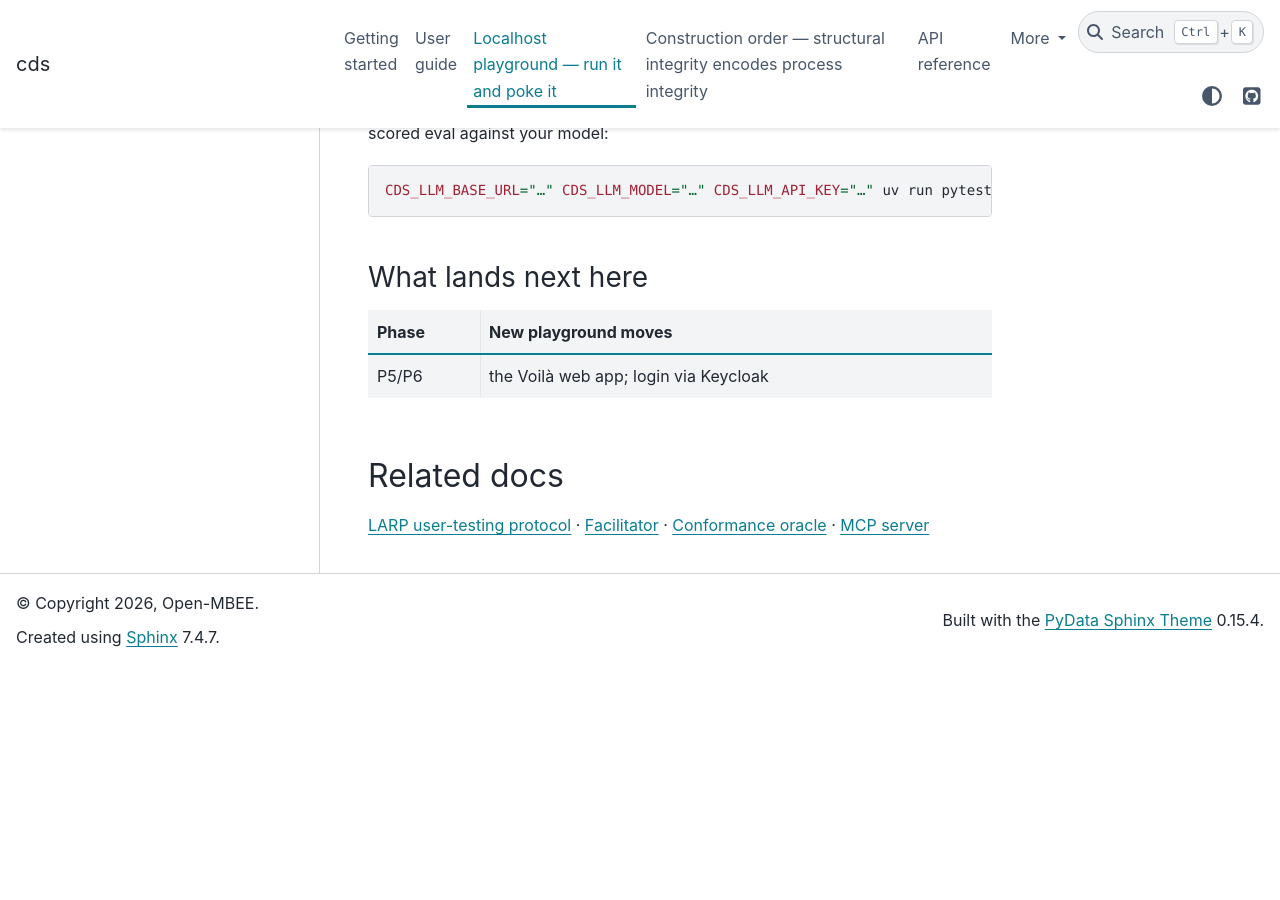
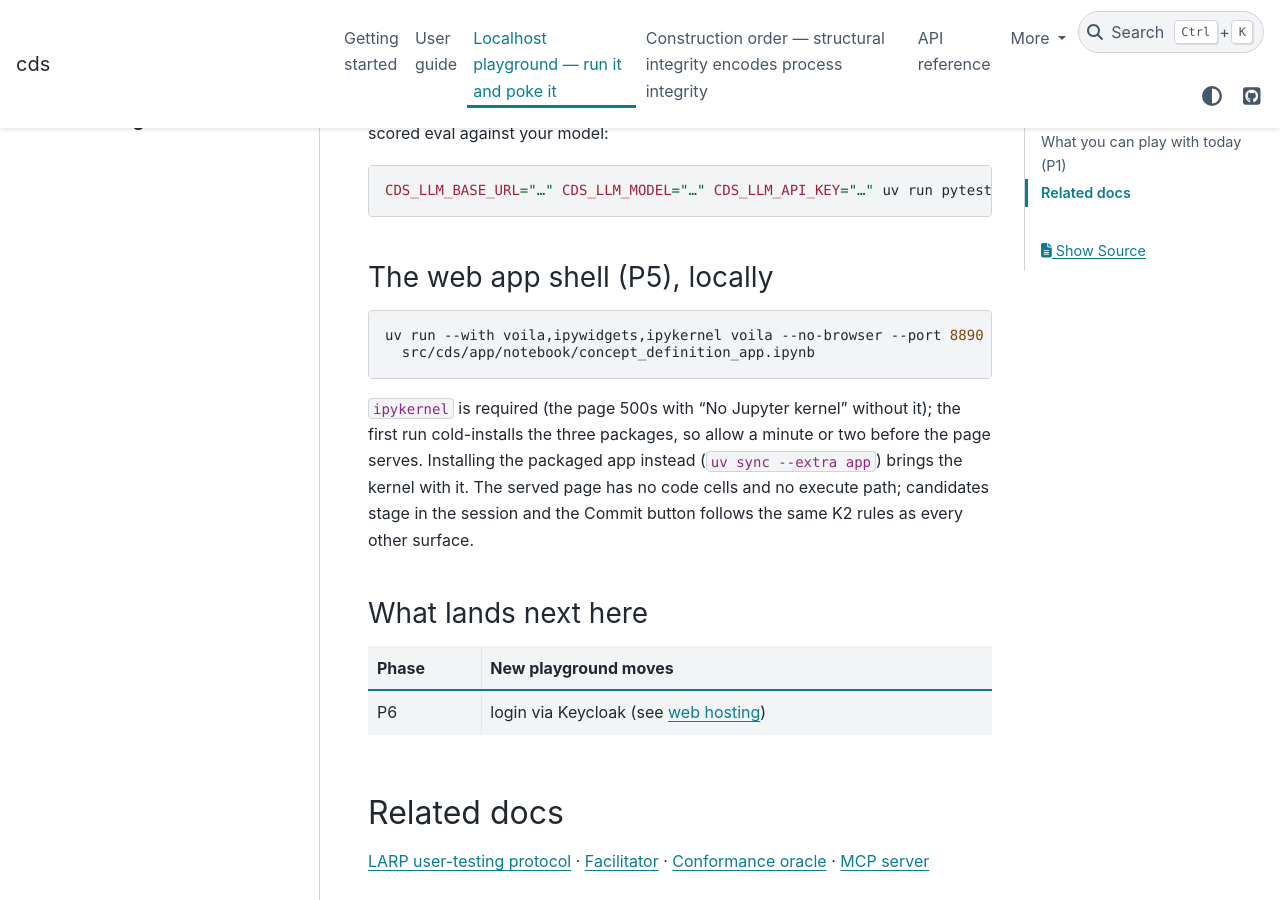
Before and after one commit to Open-MBEE/concept-definition-stage, a Sphinx documentation site: the page built from docs/playground.md, in a window 1280 px wide and 900 px high, scrolled down 4495 px. Built offline with Sphinx 7.4.7 and the PyData theme 0.15.4, drawn with Linux system fonts in a browser that asks for light colours; before the commit the page ends 5162 px from its top, so only the background shows below that.

Commit message:
fix(app): B3 — ipykernel joins the app extra and the documented Voila command
Live-QA 2026-08-02 @ bb2d4a7, finding B3: the Step-6 Voila run returned HTTP 500
('No Jupyter kernel') because ipykernel was absent from both the ad-hoc --with
list and the app extra, so uv sync --extra app could not fix it either. The
playground now documents the working local command (with the cold-install boot
cost) and the extra carries the kernel for the packaged/container path.

Refs: #51 (QA B3), #56

Co-Authored-By: Claude Fable 5 <noreply@anthropic.com>

````diff
--- a/docs/playground.md
+++ b/docs/playground.md
@@ -185,11 +185,24 @@ the LLM is an affordance, not the substance. Run the scored eval against your mo
 CDS_LLM_BASE_URL="…" CDS_LLM_MODEL="…" CDS_LLM_API_KEY="…" uv run pytest tests/eval -v
 ```
 
+### The web app shell (P5), locally
+
+```bash
+uv run --with voila,ipywidgets,ipykernel voila --no-browser --port 8890 \
+  src/cds/app/notebook/concept_definition_app.ipynb
+```
+
+`ipykernel` is required (the page 500s with "No Jupyter kernel" without it); the first
+run cold-installs the three packages, so allow a minute or two before the page serves.
+Installing the packaged app instead (`uv sync --extra app`) brings the kernel with it.
+The served page has no code cells and no execute path; candidates stage in the session
+and the Commit button follows the same K2 rules as every other surface.
+
 ### What lands next here
 
 | Phase | New playground moves |
 |---|---|
-| P5/P6 | the Voilà web app; login via Keycloak |
+| P6 | login via Keycloak (see [web hosting](hosting-web.md)) |
 
 ## Related docs
 
--- a/pyproject.toml
+++ b/pyproject.toml
@@ -41,7 +41,7 @@ mcp = ["mcp>=1.0"]
 oracle = ["fastapi>=0.110", "uvicorn>=0.29"]
 facilitator = ["cds[mcp]", "fastapi>=0.110", "uvicorn>=0.29", "anthropic>=0.40", "instructor>=1.0"]
 selfhosted-llm = ["vllm>=0.6", "xgrammar>=0.1"]
-app = ["cds[facilitator]", "voila>=0.5", "ipywidgets>=8", "jupyterhub>=5", "dockerspawner>=13", "oauthenticator>=17"]
+app = ["cds[facilitator]", "voila>=0.5", "ipywidgets>=8", "ipykernel>=6", "jupyterhub>=5", "dockerspawner>=13", "oauthenticator>=17"]
 store = ["pyoxigraph>=0.4", "oxrdflib>=0.4"]
 
 [project.scripts]
````
Also changed, not shown: 1 other file.
